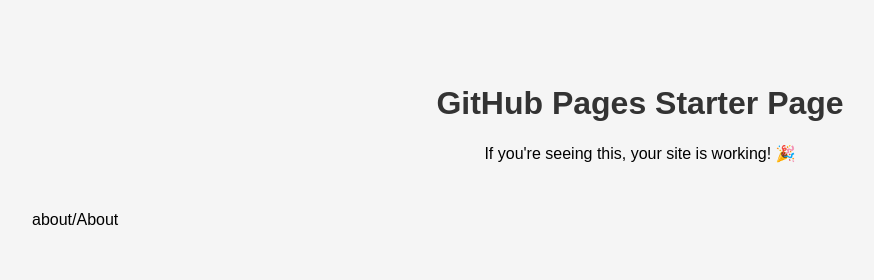
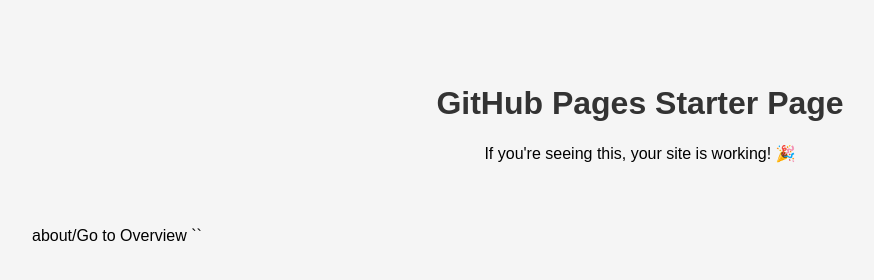
Before and after one commit to patrickmatibm/testing-for-testings-sake, a plain HTML site: page index.html in a window 1280 px wide. Shown: the whole page, without its empty margins (0-874 px from the left). Drawn offline with Linux system fonts and the light colour scheme.

Commit message:
Update index.html

```diff
--- a/index.html
+++ b/index.html
@@ -43,5 +43,5 @@
         <p>If you're seeing this, your site is working! 🎉</p>
     </header>
 
-    <nav>
-        about/About</a>
+    <p>about/Go to Overview</a>
+``</p></a>
```
